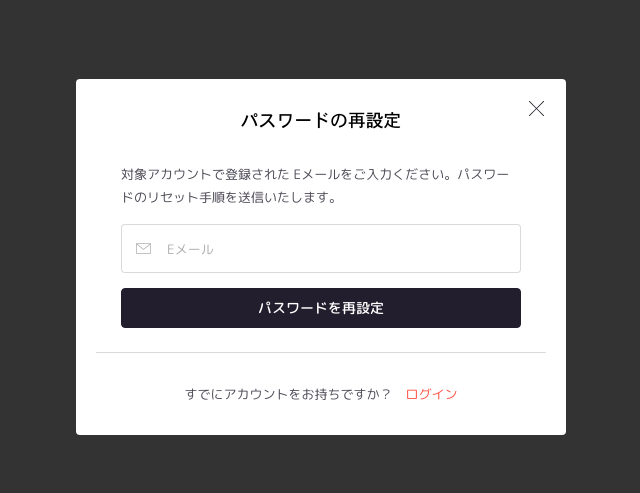
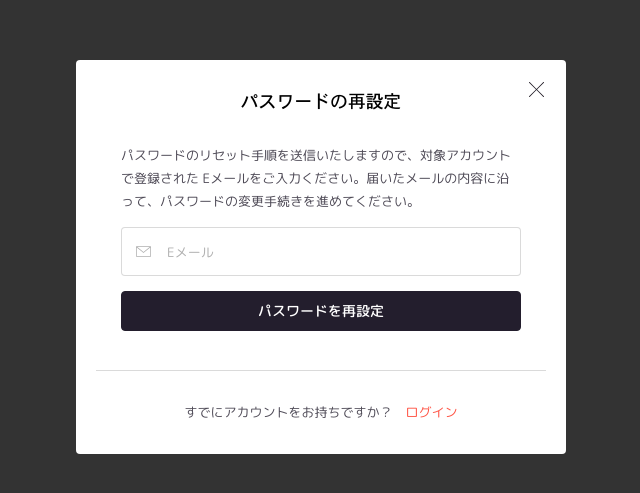
Before and after one commit to ceaper-official/cepaer-web-app, a Next.js app: page /forgot-password in a window 1280 px wide. Shown: the part 143-636 px from the top of the page, without its empty margins (319-959 px from the left). Built offline with nearby package versions, Linux system fonts and the light colour scheme.

Commit message:
文章変更・/forgot-password

```diff
--- a/pages/forgot-password.js
+++ b/pages/forgot-password.js
@@ -10,7 +10,7 @@ export default () => (
     <div class="actions-inner card">
     <div class="actions-row-close"><Close /></div>
     <h1>パスワードの再設定</h1>
-    <p class="xs-text">対象アカウントで登録された Eメールをご入力ください。パスワードのリセット手順を送信いたします。</p>
+    <p class="xs-text">パスワードのリセット手順を送信いたしますので、対象アカウントで登録された Eメールをご入力ください。届いたメールの内容に沿って、パスワードの変更手続きを進めてください。</p>
     <div class="action-button-wrapper input-wrapper">
     <span class="input-prefix">
     <Mail />
--- a/styles/actions.scss
+++ b/styles/actions.scss
@@ -100,7 +100,7 @@ font-weight: 500;
   }
   //線
   & .hr-text {
-    margin-top: 2.4rem;
+    margin-top: 3.9rem;
   }
   //アカウントを作成・すでに持っている
 & .make-account-link {
```
Also changed, not shown: 1 other file (tests, documents, lock files or other folders).
